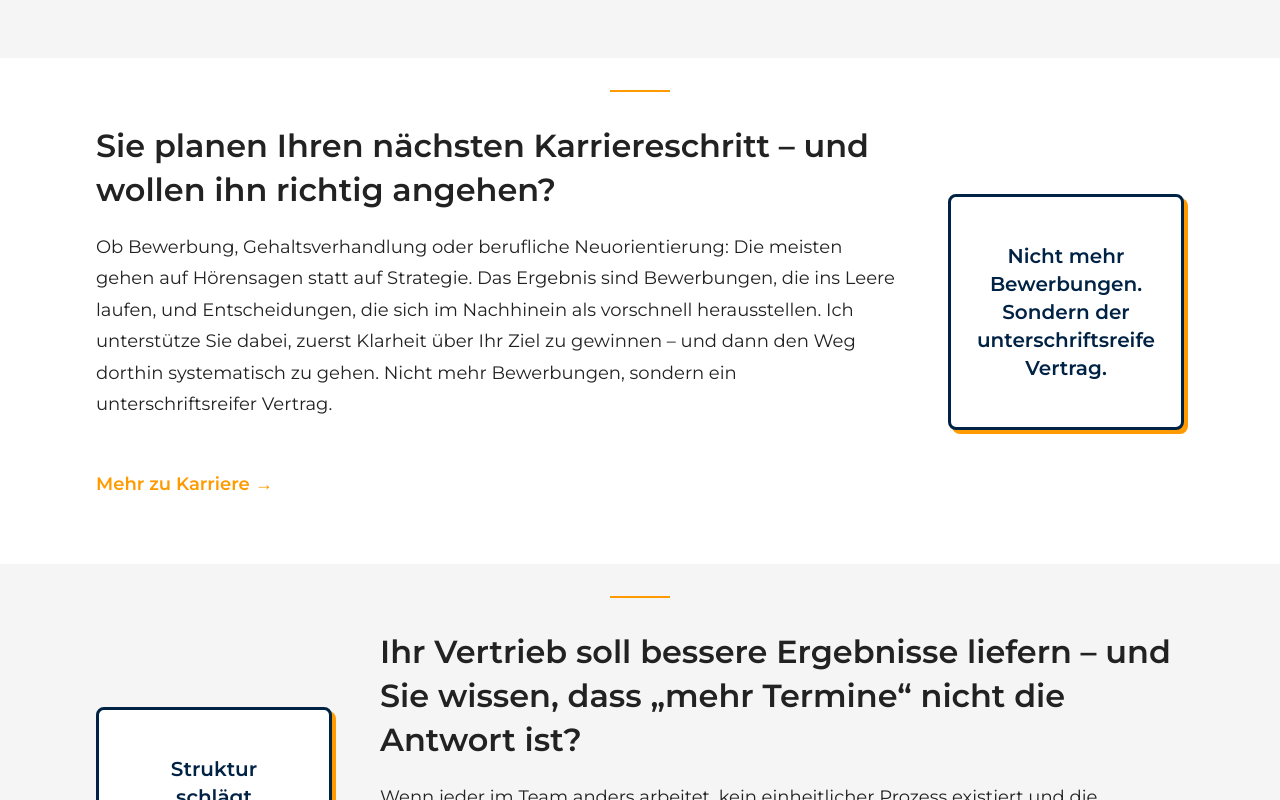
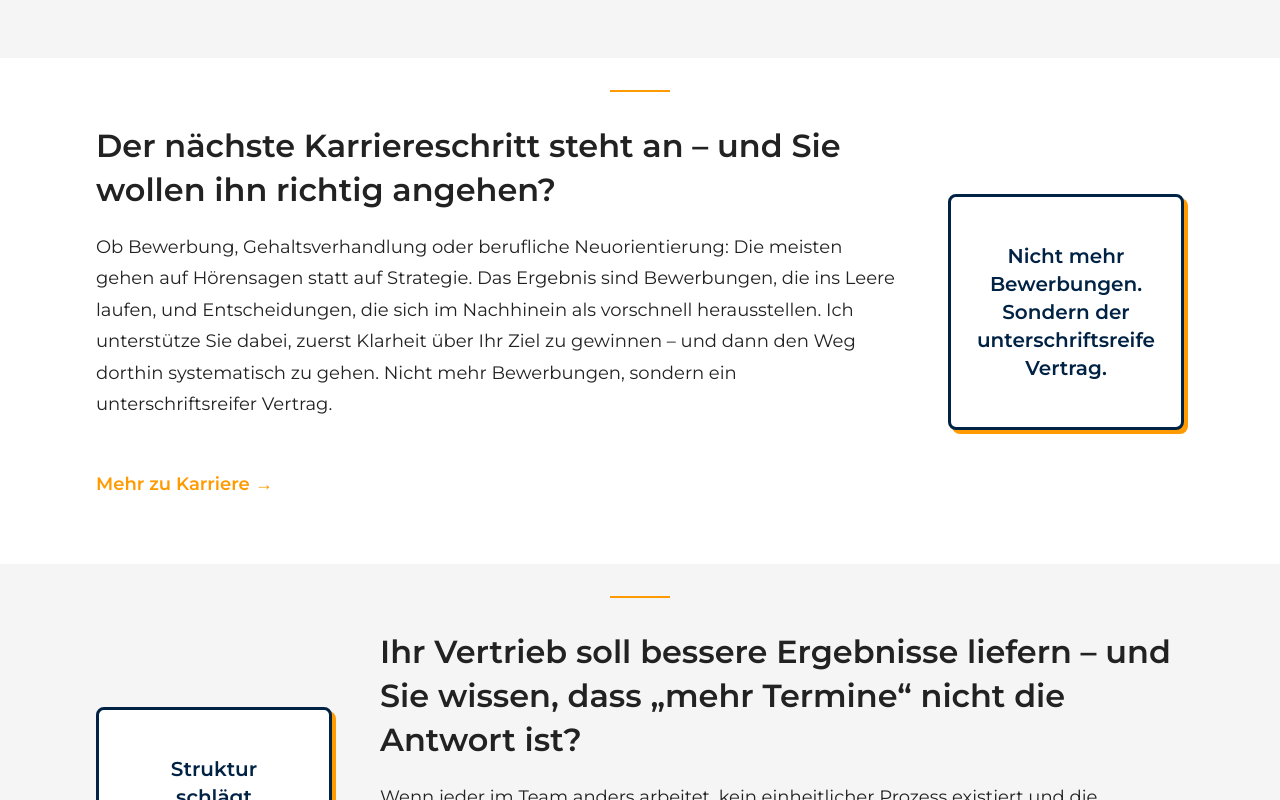
Before and after one commit to MH3-LearnCon/meine-neue-webseite-mit-js, a Next.js app: page / in a window 1280 px wide. Shown: the part 1240-2040 px from the top of the page. Built offline with nearby package versions, Linux system fonts and the light colour scheme.

Commit message:
copy(startseite): Karriere-H2 umformuliert (Eroeffnungswort-Dopplung geloest) + content/-Sync

```diff
--- a/src/app/page.tsx
+++ b/src/app/page.tsx
@@ -7,7 +7,6 @@ import { SingleGear } from "@/components/icons";
 import { R } from "@/components/R";
 import StatementCard from "@/components/StatementCard";
 import ShopvoteBadge from "@/components/ShopvoteBadge";
-import Reveal from "@/components/Reveal";
 
 export const metadata: Metadata = {
   title: "Beratung für Führung & Karriere | MH3 LearnCon",
@@ -27,7 +26,7 @@ const SITUATIONS = [
   {
     href: "/karriere",
     cta: "Mehr zu Karriere",
-    h2: "Sie planen Ihren nächsten Karriereschritt – und wollen ihn richtig angehen?",
+    h2: "Der nächste Karriereschritt steht an – und Sie wollen ihn richtig angehen?",
     text: "Ob Bewerbung, Gehaltsverhandlung oder berufliche Neuorientierung: Die meisten gehen auf Hörensagen statt auf Strategie. Das Ergebnis sind Bewerbungen, die ins Leere laufen, und Entscheidungen, die sich im Nachhinein als vorschnell herausstellen. Ich unterstütze Sie dabei, zuerst Klarheit über Ihr Ziel zu gewinnen – und dann den Weg dorthin systematisch zu gehen. Nicht mehr Bewerbungen, sondern ein unterschriftsreifer Vertrag.",
     statement:
       "Nicht mehr Bewerbungen. Sondern der unterschriftsreife Vertrag.",
@@ -149,9 +148,7 @@ export default function HomePage() {
                       : "flex flex-col justify-center col-span-full lg:col-span-1 lg:col-start-4 lg:row-start-1 lg:row-span-2"
                   }
                 >
-                  <Reveal>
-                    <StatementCard text={statement} />
-                  </Reveal>
+                  <StatementCard text={statement} />
                 </div>
                 <div
                   className={
```
Also changed, not shown: content/Startseite_Texte_MH3_v1_1.md (+1 -1 lines).
